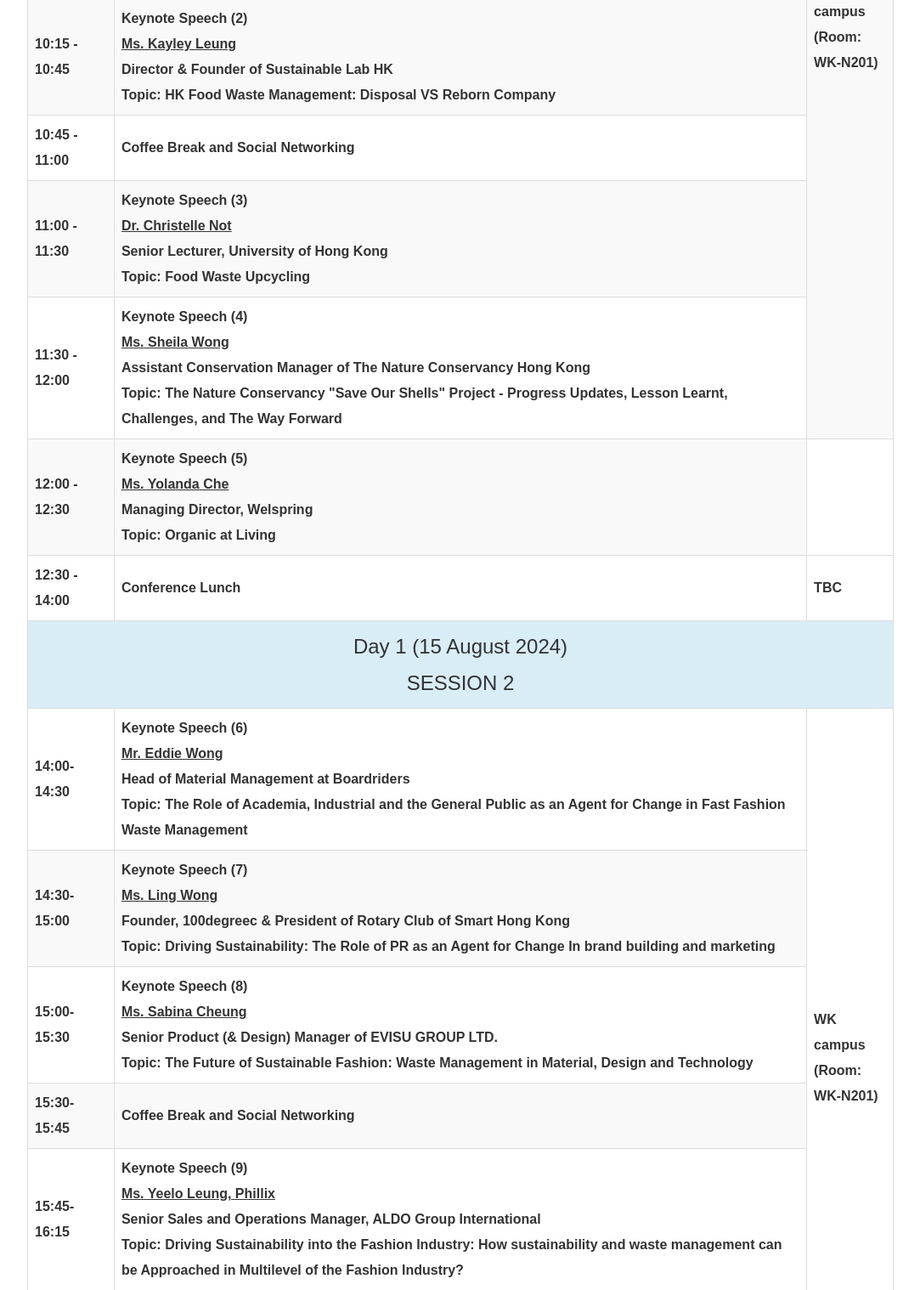
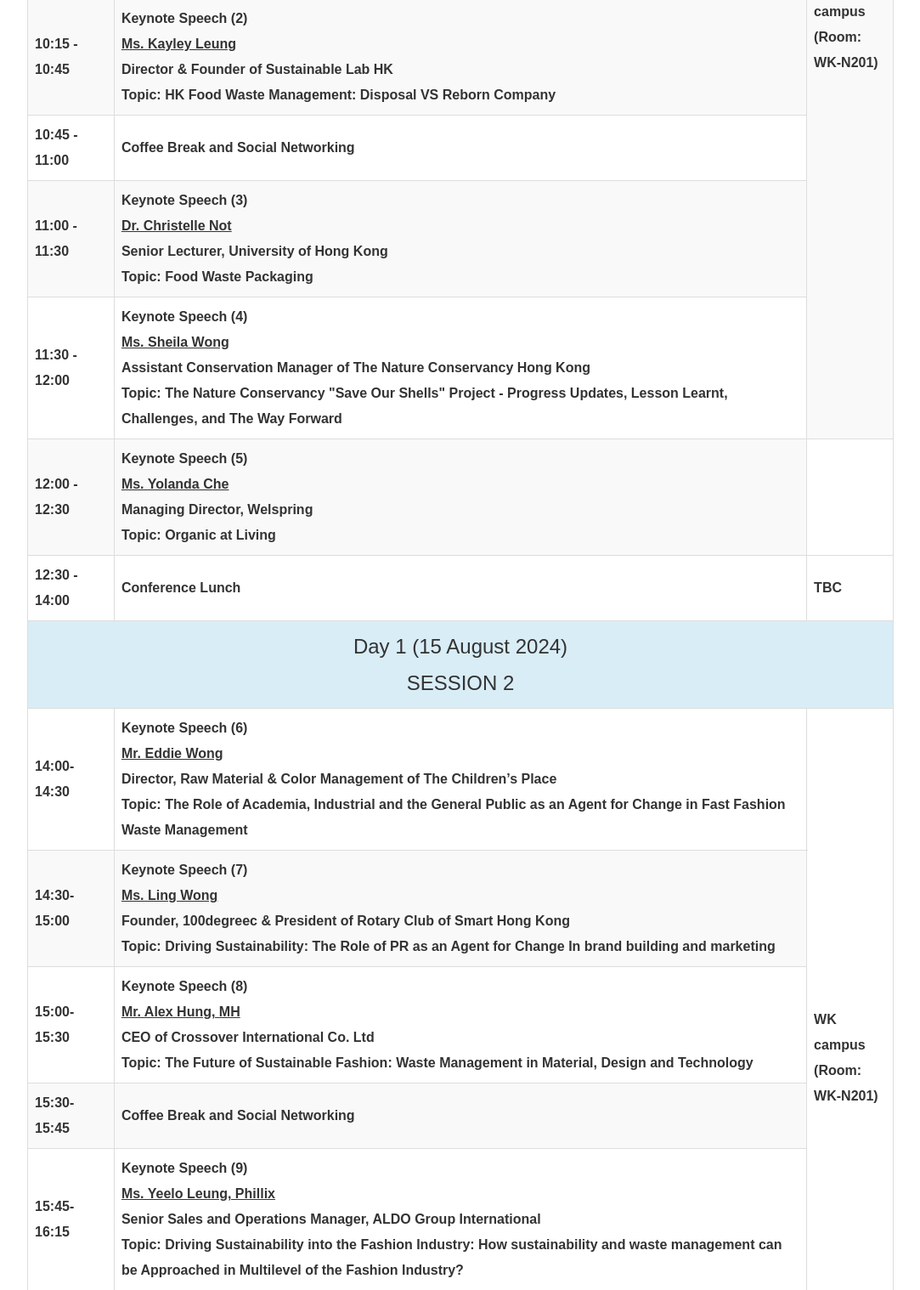
Before and after one commit to andyau1123/html, a PHP site: page /programme_rundown.php in a window 1280 px wide. Shown: the part 1306-2824 px from the top of the page at 85% size, without its empty margins (98-1181 px from the left). Run offline with PHP 8.4, Linux system fonts and the light colour scheme; some libraries are stand-ins or nearby versions.

Commit message:
rundown updated

```diff
--- a/programme_rundown.php
+++ b/programme_rundown.php
@@ -154,7 +154,7 @@
                             <b>Keynote Speech (3) </b><br/>
 							<b><u>Dr. Christelle Not </u></b></br>
 							<b>Senior Lecturer, University of Hong Kong</b></br>
-							<b>Topic: Food Waste Upcycling</b>
+							<b>Topic: Food Waste Packaging</b>
                         </td>
                     </tr>
 
@@ -198,8 +198,8 @@
                         <td colspan="7" style="text-align:left;line-height: 1.8">
                             <b>Keynote Speech (6) </b><br/>
                             <b><u>Mr. Eddie Wong </u></b><br/>
-                            <b>Head of Material Management at Boardriders</b></br>
-							<b>Topic: The Role of Academia, Industrial and the General Public as an Agent for Change in Fast Fashion Waste Management</b>
+                            <b>Director, Raw Material & Color Management of The Children’s Place</b></br>
+							<b>Topic: The Role of Academia, Industrial and the General Public as an Agent for Change in Fast Fashion Waste Management </b>
                        </td>
 					   <td colspan="1" rowspan="7" class="lastcol"><b>WK campus (Room: WK-N201)</b></td>
 					</tr>
@@ -218,8 +218,8 @@
                         <td colspan="1" class="firstcol"><b>15:00-15:30</b></td>
                         <td colspan="7" style="text-align:left;line-height: 1.8">
                             <b>Keynote Speech (8) </b><br/>
-                            <b><u>Ms. Sabina Cheung</u></b><br/>
-                            <b>Senior Product (& Design) Manager of EVISU GROUP LTD.</b></br>
+                            <b><u>Mr. Alex Hung, MH</u></b><br/>
+                            <b>CEO of Crossover International Co. Ltd</b></br>
 							<b>Topic: The Future of Sustainable Fashion: Waste Management in Material, Design and Technology</b>
                        </td>
 					</tr>
@@ -303,8 +303,8 @@
                         <td colspan="7" style="text-align:left;line-height: 1.8">
                             <b>Keynote Speech (12)</b><br/>
                             <b><u>Mr. John Yu </u></b><br/>
-                            <b>Manager, Professional Member of Hong Kong Sea Transport and Logistics Association (HKSTLA); Head of Operations, Aramex Hong Kong Limited</b></br>
-							<b>Topic:  Achieving Resilience and Sustainability for the Electric Vehicle Battery Supply Chain</b>
+                            <b>Head of Operations, Aramex Hong Kong Limited</b></br>
+							<b>Topic:  Navigating the Path to Sustainability: Aramex's Journey</b>
                        </td>
 					</tr>
 
@@ -331,7 +331,7 @@
                             <b>Keynote Speech (14)</b><br/>
                             <b><u>Dr. Andrew Wu </u></b><br/>
                             <b>Lecturer, The School of Professional Education and Executive Development, The Hong Kong Polytechnic University</b></br>
-							<b>Topic: Promotion of Electric Vehicle in Smart City: The Establishment of Electric Vehicle Battery Waste Management </b>
+							<b>Topic: Promotion of electric vehicles in smart city</b>
                        </td>
 					</tr>
 
@@ -404,7 +404,7 @@
                         <td colspan="7" style="text-align:left;line-height: 1.8">
                             <b>Keynote Speech (19)</b><br/>
                             <b><u>Mr. Henry Ngai </u></b><br/>
-                            <b>CEO of Hong Kong Organic Waste Recycling Centre</b></br>
+                            <b>CEO of BE Green Technology Limited</b></br>
 							<b>Topic: The Technology, Development, and Market Application of Smart Recycling</b>
                        </td>
 					</tr>
```
